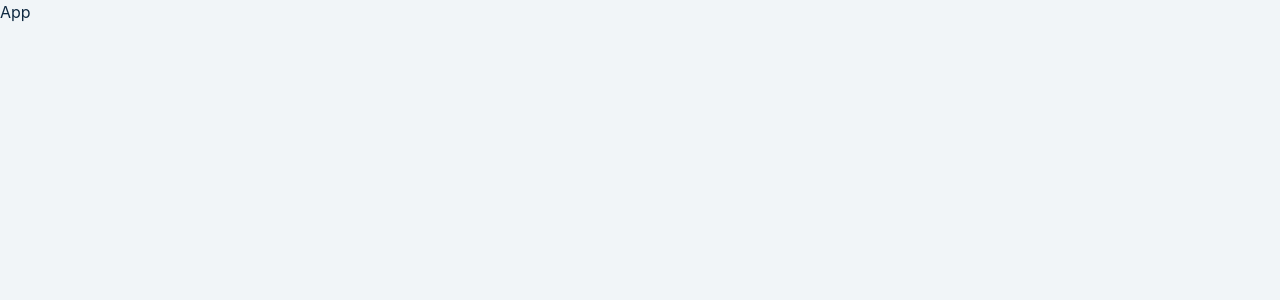
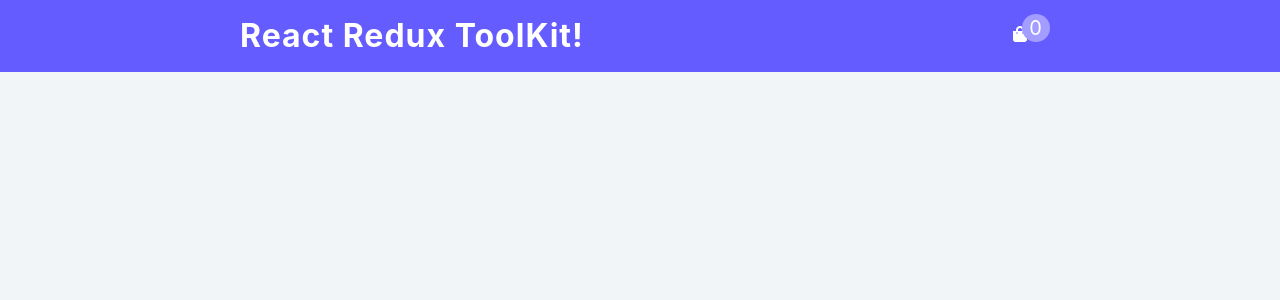
Before and after one commit to ericjay1452/redux-toolkit-tutorial, a React (Create React App) app: page / in a window 1280 px wide. Shown: the top 300 px of the page. Built offline with nearby package versions, Linux system fonts and the light colour scheme.

Commit message:
started working on Navbar

```diff
--- a/package.json
+++ b/package.json
@@ -9,6 +9,7 @@
     "@testing-library/user-event": "^13.5.0",
     "react": "^18.2.0",
     "react-dom": "^18.2.0",
+    "react-icons": "^4.4.0",
     "react-redux": "^8.0.2",
     "react-scripts": "5.0.1",
     "web-vitals": "^2.1.4"
--- a/src/App.js
+++ b/src/App.js
@@ -1,8 +1,11 @@
 import React from 'react'
+import Navbar from './components/Navbar/Navbar'
 
 const App = () => {
   return (
-    <div>App</div>
+    <main>
+    <Navbar />
+    </main>
   )
 }
 
--- /dev/null
+++ b/src/components/Navbar/Navbar.js
@@ -0,0 +1,22 @@
+import {useSelector} from "react-redux"
+import {FaShoppingBag} from "react-icons/fa"
+
+const Navbar = () => {
+    return (
+        <nav>
+            <div className="nav-center">
+                <h3>React Redux toolKit!</h3>
+
+                <div className="nav-container">
+                    <FaShoppingBag />
+
+                    <div className = "amount-container">
+                        <p className="total-amount"> 0 </p>
+                    </div>
+                </div>
+            </div>
+        </nav>
+    )
+}
+
+export default Navbar
--- /dev/null
+++ b/src/features/Cart/CartSlice.js
@@ -0,0 +1,15 @@
+import { createSlice } from "@reduxjs/toolkit";
+
+const initialState = {
+    amount : 0,
+    cartItems : [],
+    total : 0,
+    isLoading : true,
+}
+
+const CartSlice = createSlice( {
+    name : "cart",
+    initialState
+})
+
+export default CartSlice.reducer
--- a/src/store.js
+++ b/src/store.js
@@ -1,8 +1,9 @@
 import { configureStore } from "@reduxjs/toolkit";
+import CartReducer from "./features/Cart/CartSlice"
 
 export const store = configureStore({
    reducer : {
-
+     cart : CartReducer,
    },
 
 })
```
Also changed, not shown: 2 other files (tests, documents, lock files or other folders).
